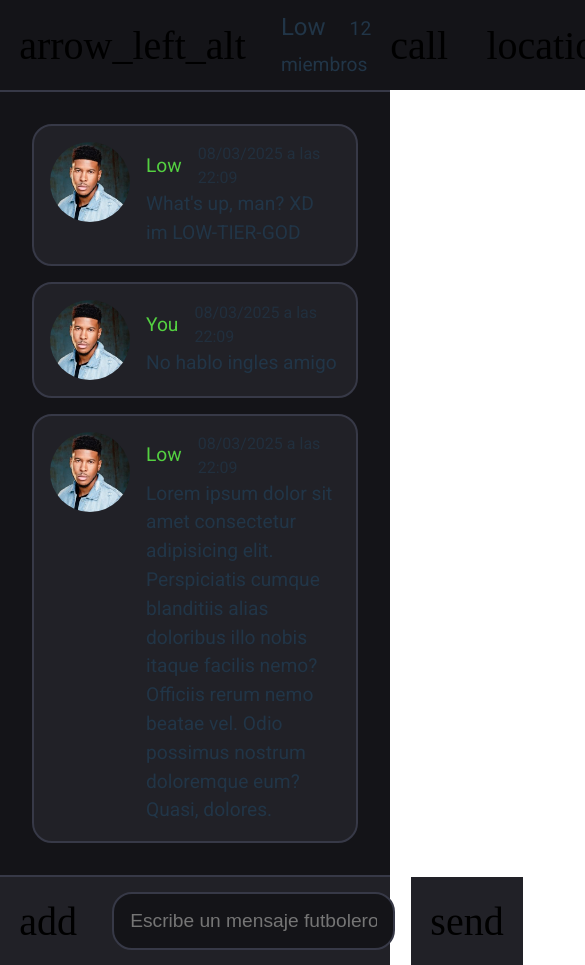
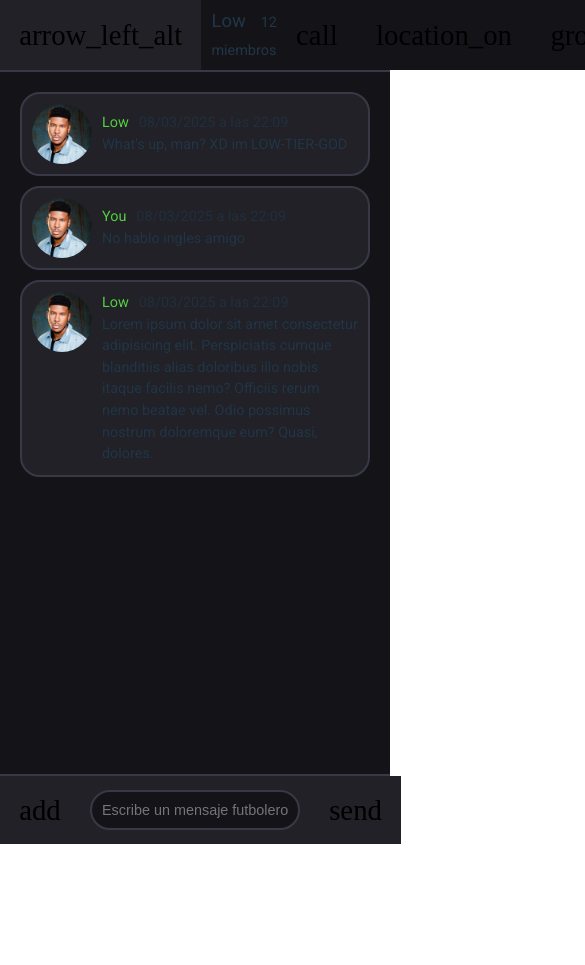
Before and after one commit to Oskarcr/FifengerPIA, a React (Vite) app: page /chat in a window 390 px wide. Shown: the top 965 px of the page, 585 px wide, since content can reach past the window. After the commit the page ends 844 px from the top, so only its background shows below. Built offline with nearby package versions, Linux system fonts and the light colour scheme; a web font is replaced by a local one.

Commit message:
Responsividad mejorada

```diff
--- a/src/css/Chat.css
+++ b/src/css/Chat.css
@@ -7,7 +7,7 @@
 }
 
 .chat-item {
-    padding: var(--padding-short);
+    padding: var(--spacing-short);
     display: flex;
     gap: 10px;
     cursor: pointer;
@@ -32,7 +32,7 @@
 }
 
 .chat-main-header {
-    padding: var(--padding-short) var(--padding-medium);
+    padding: var(--spacing-short) var(--spacing-medium);
     background-color: var(--primary-color-1);
     border-bottom: var(--border);
     display: flex;
@@ -44,41 +44,38 @@
 .messages-area {
     width: 100%;
     flex: 1;
-    padding: var(--padding-long);
+    padding: var(--spacing-long);
     overflow-y: auto;
     display: flex;
     flex-direction: column;
-    gap: var(--padding-short);
+    gap: var(--spacing-short);
     align-items: center;
     box-sizing: border-box;
 }
-
 
 .message {
     display: flex;
     flex-direction: row;
     width: 100%;
     max-width: 1000px;
-    padding: var(--padding-short);
+    padding: var(--spacing-short);
     box-sizing: border-box;
     border-radius: var(--border-radius);
     position: relative;
     background-color: var(--primary-color-2);
     border: var(--border);
-    gap: var(--padding-short);
+    gap: var(--spacing-short);
 }
 
 .message > img {
-    width: 80px;
-    height: 80px;
+    aspect-ratio: 1/1;
     border-radius: 50%;
-    aspect-ratio: 1/1;
 }
 
 .message-info {
     display: flex;
     flex-direction: row;
-    gap: var(--padding-short);
+    gap: var(--spacing-short);
     align-items: center;
 }
 
@@ -100,16 +97,15 @@
 
 .message-time {
     display: block;
-    font-size: var(--font-size-tiny);
+    font-size: var(--font-size-short);
     opacity: 0.7;
 }
 
 
 .chat-input-area {
-    height: 90px;
     background-color: var(--primary-color-2);
     display: flex;
-    gap: var(--padding-short);
+    gap: var(--spacing-short);
     border-top: var(--border);
     box-sizing: border-box;
 }
--- /dev/null
+++ b/src/css/desktop.css
@@ -0,0 +1,50 @@
+body {
+    --spacing-short: 14px;
+    --font-size-short: 1.1rem;
+    --font-size-medium: 1.4rem;
+    --font-size-long: 1.8rem;
+    --font-size-xl1: 2.3rem;
+    --font-size-xl2: 2.8rem;
+    --font-size-xl3: 3.4rem;
+}
+
+#header, .chat-input-area {
+    height: 90px;
+}
+
+.button-icon .mso {
+    font-size: 2.2rem;
+}
+
+.chat-option {
+    height: 100px;
+}
+
+.menu-option {
+    min-height: 100px;
+}
+
+.menu-option-title {
+    width: 160px;
+}
+
+.menu-option .mso {
+    font-size: 2.6rem;
+}
+
+.message > img {
+    width: 80px;
+    height: 80px;
+}
+
+.chat-input-area {
+    height: 90px;
+}
+
+#profile-acquisitions-container {
+    grid-template-columns: repeat(auto-fit, 180px);
+}
+
+#profile-bottom-container, .profile-acquisition {
+    height: 180px;
+}
--- /dev/null
+++ b/src/css/mobile.css
@@ -0,0 +1,46 @@
+body {
+    --spacing-short: 10px;
+    --font-size-short: 0.9rem;
+    --font-size-medium: 1.15rem;
+    --font-size-long: 1.3rem;
+    --font-size-xl1: 1.6rem;
+    --font-size-xl2: 1.9rem;
+    --font-size-xl3: 2.2rem;
+}
+
+#header, .chat-input-area {
+    height: 70px;
+}
+
+.button-icon .mso {
+    font-size: 1.8rem;
+}
+
+.chat-option {
+    height: 90px;
+}
+
+.menu-option {
+    min-height: 90px;
+}
+
+.menu-option-title {
+    width: 100px;
+}
+
+.menu-option .mso {
+    font-size: 2.0rem;
+}
+
+.message > img {
+    width: 60px;
+    height: 60px;
+}
+
+#profile-acquisitions-container {
+    grid-template-columns: repeat(auto-fit, 130px);
+}
+
+#profile-bottom-container, .profile-acquisition {
+    height: 130px;
+}
--- a/src/css/styles.css
+++ b/src/css/styles.css
@@ -1,12 +1,57 @@
 @import url("./defaults.css");
-@import url("./vars.css");
+@import url("./mobile.css") screen and (max-width: 750px);
+@import url("./desktop.css") screen and (min-width: 751px);
+
+@media (orientation: landscape) {
+    *[data-orientation="portrait"] {
+        display: none !important;
+    }
+}
+
+@media (orientation: portrait) {
+    *[data-orientation="landscape"] {
+        display: none !important;
+    }
+}
+
+body {
+    /*--spacing-short: 16px;
+    --spacing-medium: calc(var(--spacing-short) * 1.5);;
+    --spacing-long: calc(var(--spacing-short) * 2);
+    --primary-color-2: rgb(33, 33, 39);
+    --primary-color-1: rgb(20, 20, 24);
+    --secondary-color-1: rgb(84, 208, 65);
+    --border-color: rgb(55, 57, 71);
+    --border-radius: 20px;
+    --border-size: 2px;
+    --border: var(--border-size) var(--border-color) solid;
+    --transition-background: background-color 0.2s ease;
+    --transition-border: border-color 0.2s ease;
+    --font-size-tiny: 1rem;
+    --font-size-short: 1.2rem;
+    --font-size-medium: 1.5rem;
+    --font-size-long: 1.8rem;*/
+
+
+    --primary-color-1: rgb(20, 20, 24);
+    --primary-color-2: rgb(33, 33, 39);
+    --secondary-color-1: rgb(84, 208, 65);
+    --border-color: rgb(55, 57, 71);
+
+    --border-radius: 20px;
+    --border-size: 2px;
+    --border: var(--border-size) var(--border-color) solid;
+    --transition-background: background-color 0.2s ease;
+    --transition-border: border-color 0.2s ease;
+    --spacing-medium: calc(var(--spacing-short) * 1.5);
+    --spacing-long: calc(var(--spacing-short) * 2);
+}
 
 /* CSS local */
 
 #header {
     display: flex;
     flex-shrink: 0;
-    height: 90px;
     background-color: var(--primary-color-1);
     border-bottom: var(--border);
     align-items: center;
@@ -28,7 +73,7 @@
 }
 
 .header-search-container > input {
-    margin-inline: var(--padding-short);
+    margin-inline: var(--spacing-short);
     flex: 1;
     max-width: 800px;
 }
@@ -36,13 +81,12 @@
 .chat-option {
     display: flex;
     flex-direction: row;
-    height: 100px;
     width: 100%;
     background-color: var(--primary-color-2);
     border: var(--border);
     position: relative;
     box-sizing: border-box;
-    padding: var(--padding-short);
+    padding: var(--spacing-short);
     border-radius: var(--border-radius);
     max-width: 800px;
     cursor: pointer;
@@ -67,7 +111,7 @@
     border-radius: 50%;
 }
 
-.chat-option-image>.chat-option-status {
+.chat-option-image > .chat-option-status {
     width: 20%;
     background-color: rgb(0, 255, 0);
     border: 5px var(--primary-color-2) solid;
@@ -79,10 +123,10 @@
 }
 
 .chat-option-username {
-    font-size: 1.4rem;
+    font-size: var(--font-size-medium);
     display: flex;
     align-items: center;
-    padding: var(--padding-short);
+    padding: var(--spacing-short);
 }
 
 .button-icon {
@@ -103,10 +147,6 @@
     background-color: var(--primary-color-2);
 }
 
-.button-icon .mso {
-    font-size: 2.5rem;
-}
-
 .button-icon:hover[color="dark"] {
     background-color: var(--primary-color-2);
 }
@@ -117,20 +157,19 @@
 
 .header-title {
     font-size: var(--font-size-medium);
-    margin-left: var(--padding-short);
+    margin-left: var(--spacing-short);
 }
 
 .menu-option {
     display: flex;
     flex-direction: row;
-    min-height: 100px;
     align-items: center;
     width: 100%;
     border-radius: var(--border-radius);
     border: var(--border);
     background-color: var(--primary-color-2);
     transition: var(--transition-background), var(--transition-border);
-    padding: var(--padding-medium);
+    padding: var(--spacing-medium);
     box-sizing: border-box;
     cursor: pointer;
     max-width: 1000px;
@@ -143,18 +182,13 @@
 }
 
 .menu-option-title {
-    width: 160px;
     font-size:  var(--font-size-medium);
 }
 
 .menu-option-label {
     flex: 1;
     font-size: var(--font-size-short);
-    margin-left: var(--padding-short);
-}
-
-.menu-option .mso {
-    font-size: 2.6rem;
+    margin-left: var(--spacing-short);
 }
 
 #profile-container {
@@ -168,22 +202,21 @@
     border: var(--border);
     overflow: hidden;
     box-sizing: border-box;
-    gap: var(--padding-medium);
+    gap: var(--spacing-medium);
 }
 
 .profile-bottom {
-    padding: var(--padding-short);
+    padding: var(--spacing-short);
     display: flex;
     flex-direction: column;
-    gap: var(--padding-short);
+    gap: var(--spacing-short);
 }
 
 #profile-bottom-container {
-    height: 180px;
     width: 100%;
     display: flex;
     flex-direction: row;
-    gap: var(--padding-short);
+    gap: var(--spacing-short);
     justify-content: center;
     box-sizing: border-box;
 }
@@ -192,7 +225,7 @@
     display: flex;
     flex-direction: column;
     justify-content: center;
-    gap: var(--padding-short);
+    gap: var(--spacing-short);
     flex: 1;
     min-width: 100px;
     max-width: 460px;
@@ -218,12 +251,11 @@
 
 #profile-acquisitions-container {
     display: grid;
-    grid-template-columns: repeat(auto-fit, 180px);
-    gap: var(--padding-medium);
+    gap: var(--spacing-medium);
     background-color: var(--primary-color-1);
     border-radius: var(--border-radius);
     overflow: hidden;
-    padding: var(--padding-short);
+    padding: var(--spacing-short);
     justify-content: center;
 }
 
@@ -231,7 +263,6 @@
     display: inline-block;
     flex-shrink: 0;
     box-sizing: border-box;
-    width: 180px;
     aspect-ratio: 1 / 1;
     position: relative;
     border: var(--border);
@@ -252,7 +283,7 @@
 
 input {
     font-size: var(--font-size-short);
-    padding: var(--padding-short);
+    padding: var(--spacing-short);
     background-color: var(--primary-color-2);
     border: var(--border);
     border-radius: var(--border-radius);
@@ -301,7 +332,7 @@ input:focus {
     max-width: 700px;
     height: 100%;
     justify-content: center;
-    padding: var(--padding-short);
+    padding: var(--spacing-short);
     background-color: var(--primary-color-2);
     box-sizing: border-box;
     gap: 20px;
--- a/src/css/vars.css
+++ /dev/null
@@ -1,20 +0,0 @@
-/* Variables */
-
-body {
-    --padding-short: 16px;
-    --padding-medium: calc(var(--padding-short) * 1.5);;
-    --padding-long: calc(var(--padding-short) * 2);
-    --primary-color-2: rgb(33, 33, 39);
-    --primary-color-1: rgb(20, 20, 24);
-    --secondary-color-1: rgb(84, 208, 65);
-    --border-color: rgb(55, 57, 71);
-    --border-radius: 20px;
-    --border-size: 2px;
-    --border: var(--border-size) var(--border-color) solid;
-    --transition-background: background-color 0.2s ease;
-    --transition-border: border-color 0.2s ease;
-    --font-size-tiny: 1rem;
-    --font-size-short: 1.2rem;
-    --font-size-medium: 1.5rem;
-    --font-size-long: 1.8rem;
-}
--- a/src/pages/Chat.jsx
+++ b/src/pages/Chat.jsx
@@ -11,7 +11,7 @@ export default function Chat() {
             <Components.Flexed className="header-title">
                 Low
                 <span style={{
-                    marginLeft: "var(--padding-medium)",
+                    marginLeft: "var(--spacing-medium)",
                     fontSize: "var(--font-size-short)"
                 }}>
                     12 miembros
--- a/src/pages/ChatList.jsx
+++ b/src/pages/ChatList.jsx
@@ -13,8 +13,8 @@ export default function ChatList() {
         </div>
         <div id="root-content" style={{
             flexDirection: "column",
-            gap: "var(--padding-short)",
-            padding: "var(--padding-short)",
+            gap: "var(--spacing-short)",
+            padding: "var(--spacing-short)",
             alignItems: "center"
         }}>
             <Components.ChatOption onClick={() => navigate("/chat")}/>
--- a/src/pages/Menu.jsx
+++ b/src/pages/Menu.jsx
@@ -23,8 +23,8 @@ export default function Menu() {
         </div>
         <div id="root-content" style={{
             flexDirection: "column",
-            gap: "var(--padding-short)",
-            padding: "var(--padding-short)",
+            gap: "var(--spacing-short)",
+            padding: "var(--spacing-short)",
             alignItems: "center"
         }}>
             {children}
--- a/src/pages/Profile.jsx
+++ b/src/pages/Profile.jsx
@@ -14,7 +14,7 @@ export default function Profile() {
         <div id="root-content" style={{
             alignItems: "center",
             flexDirection: "column",
-            padding: "var(--padding-medium)",
+            padding: "var(--spacing-medium)",
         }}>
             <div id="profile-container">
                 <img className="profile-banner" src="./Copa2026.png"/>
@@ -32,7 +32,7 @@ export default function Profile() {
                         display: "flex",
                         flexDirection: "row",
                         fontSize: "var(--font-size-medium)",
-                        paddingTop: "var(--padding-short)",
+                        paddingTop: "var(--spacing-short)",
                         borderTop: "var(--border)",
                         justifyContent: "center"
                     }}>
--- a/src/pages/Store.jsx
+++ b/src/pages/Store.jsx
@@ -35,8 +35,8 @@ export default function Store() {
             <div style={{
                 display: "flex",
                 flexDirection: "row",
-                gap: "var(--padding-medium)",
-                padding: "var(--padding-short)",
+                gap: "var(--spacing-medium)",
+                padding: "var(--spacing-short)",
                 marginLeft: "auto",
                 marginRight: "auto"
             }}>
```
Also changed, not shown: src/css/Store.css (+10 -10 lines).
